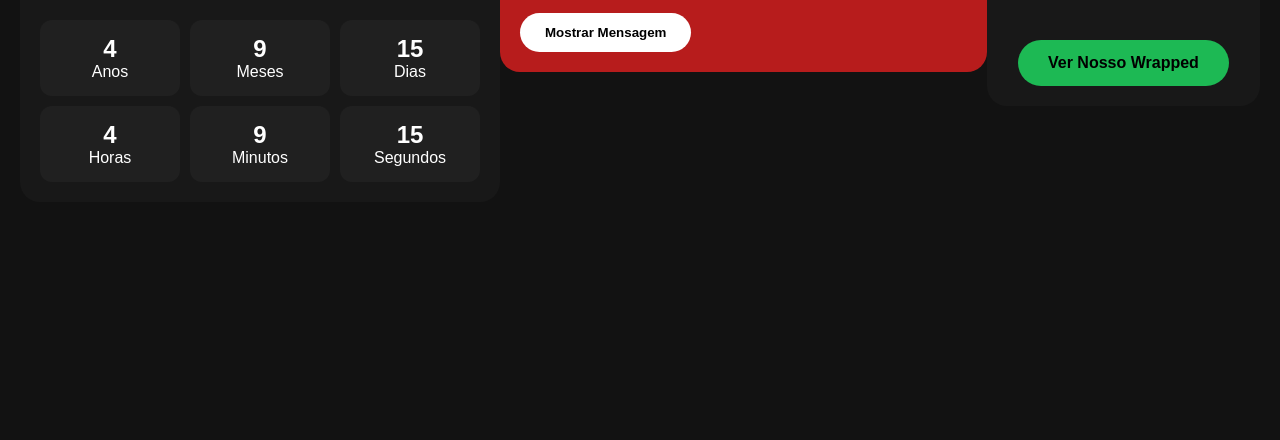
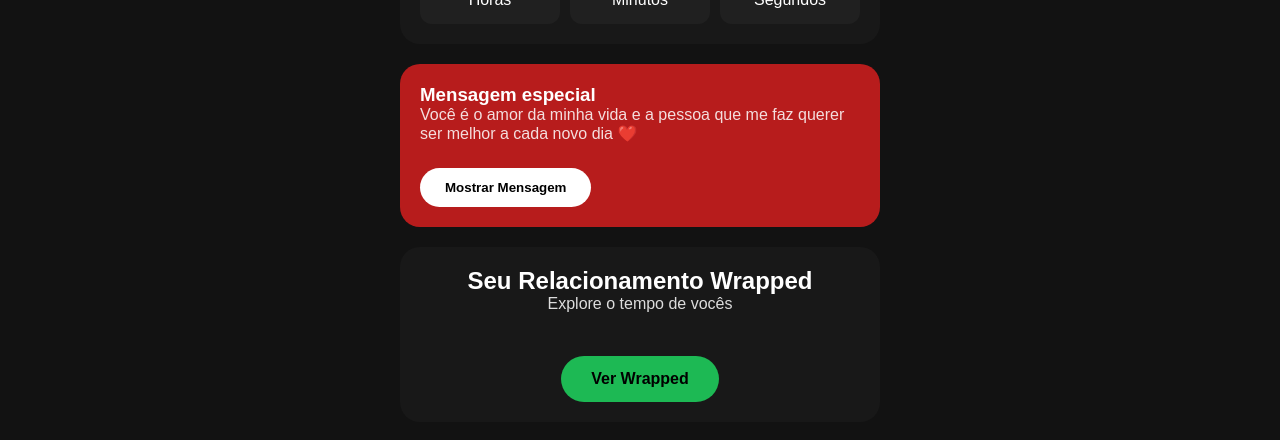
Before and after one commit to WesleyColbeck/Amor, a plain HTML site: page index.html in a window 1280 px wide. Both pictures are taken after a click on the button "Ver Presente". Shown: the part 400-840 px from the top of the page. Before the commit the page ends 800 px from the top, so only its background shows below. Drawn offline with Linux system fonts and the light colour scheme.

Commit message:
Update index.html

```diff
--- a/index.html
+++ b/index.html
@@ -158,7 +158,6 @@ p{
                     <div><strong>4</strong>Horas</div>
                     <div><strong>9</strong>Minutos</div>
                     <div><strong>15</strong>Segundos</div>
-                    </div>
                 </div>
             </div>
         </div>
@@ -180,7 +179,7 @@ p{
                 <h2>Seu Relacionamento Wrapped</h2>
                 <p>Explore o tempo de vocês</p>
                 <br>
-                <button class="btn" onclick="goTo('screen-wrapped')">Ver Nosso Wrapped</button>
+                <button class="btn" onclick="goTo('screen-wrapped')">Ver Wrapped</button>
             </div>
         </div>
 
```
